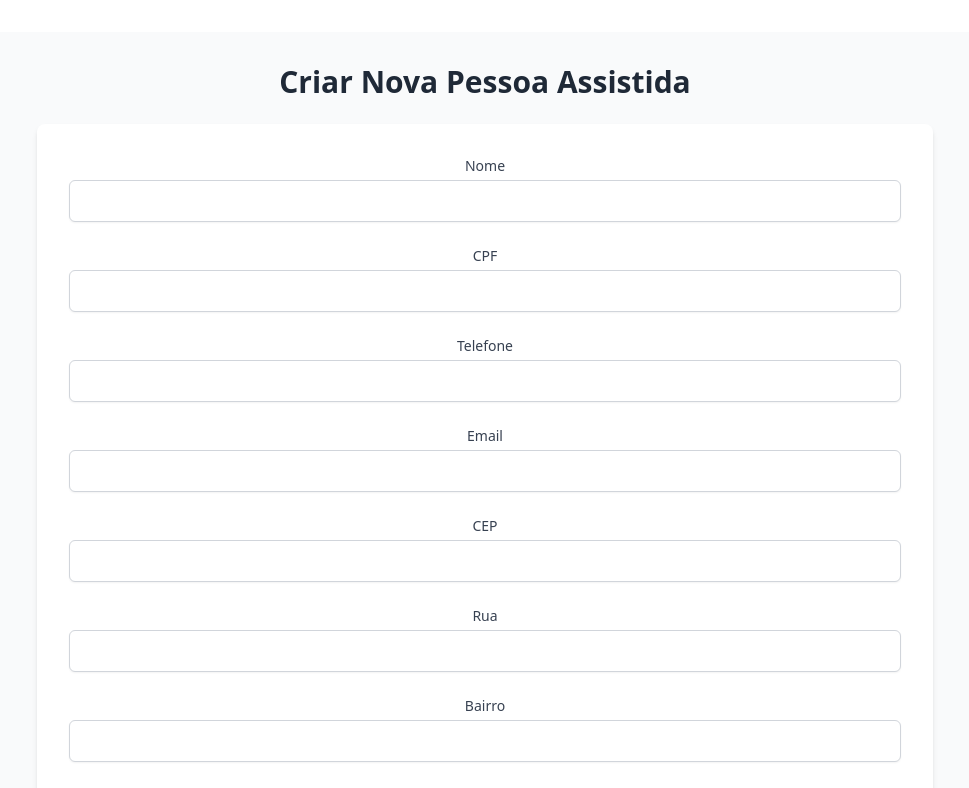
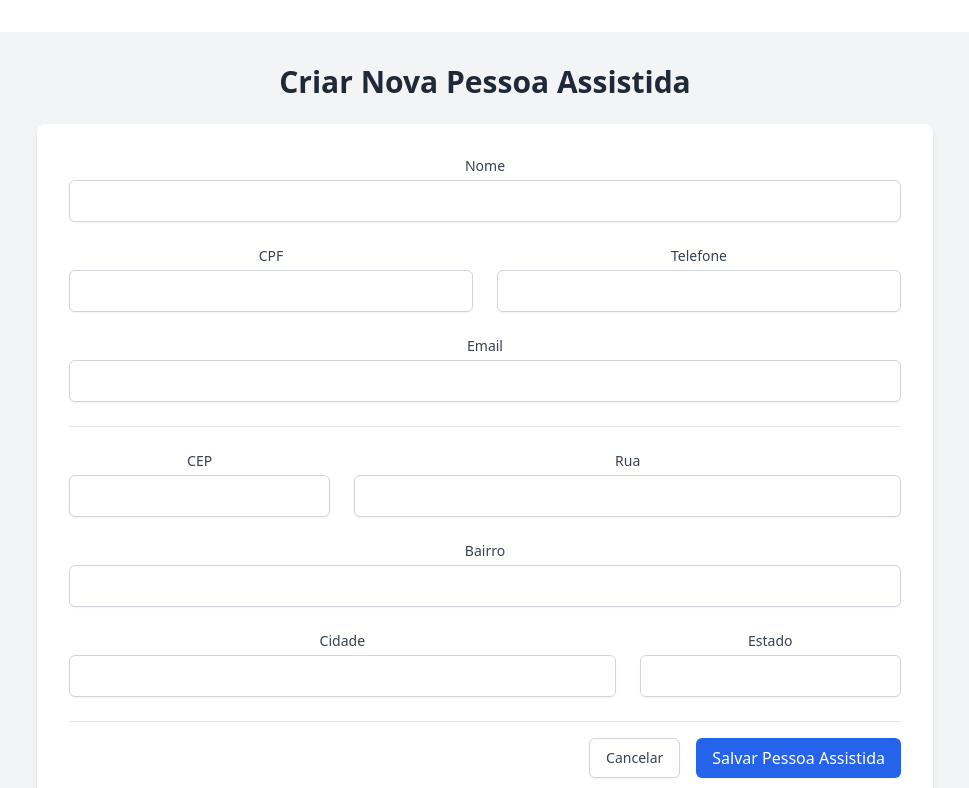
Before and after one commit to Guilherme-jpg-max/Teste-frontend-RT, a React (Vite) app: page /pessoas-assistidas/novo in a window 1280 px wide. Shown: the top 788 px of the page, without its empty margins (155-1124 px from the left). Built offline with nearby package versions, Linux system fonts and the light colour scheme; no server answers; sample sign-in values are in the browser's storage.

Commit message:
feat: refatorar PessoaAssistidaCreatePage para melhorar o layout do formulário e o tratamento de dados

```diff
--- a/src/pages/PessoaAssistidaCreatePage.tsx
+++ b/src/pages/PessoaAssistidaCreatePage.tsx
@@ -23,16 +23,13 @@ export function PessoaAssistidaCreatePage() {
       setIsSubmitting(true);
 
       const payload = {
-        id: 0,
-        dataUltimaAlteracao: new Date().toISOString(),
-        usuarioUltimaAlteracao: "string",
         dataCadastro: new Date().toISOString(),
         usuarioCadastro: "string",
         nome,
-        cpf,
-        telefone,
+        cpf: cpf.replace(/\D/g, ""),
+        telefone: telefone.replace(/\D/g, ""),
         email,
-        cep,
+        cep: cep.replace(/\D/g, ""),
         rua,
         bairro,
         cidade,
@@ -58,15 +55,16 @@ export function PessoaAssistidaCreatePage() {
   };
 
   return (
-    <div className="bg-gray-50 min-h-screen p-4 sm:p-6 md:p-8">
+    <div className="bg-gray-100 min-h-screen p-4 sm:p-6 md:p-8">
       <div className="max-w-4xl mx-auto">
         <h1 className="text-3xl font-bold text-gray-800 mb-6">
           Criar Nova Pessoa Assistida
         </h1>
 
-        <div className="bg-white shadow-md rounded-lg p-6 sm:p-8">
+        <div className="bg-white shadow-md rounded-lg p-8">
           <form onSubmit={handleSubmit} className="space-y-6">
-            <div>
+            <div className="grid grid-cols-1 md:grid-cols-2 gap-6">
+              <div className="md:col-span-2">
                 <label className="block text-sm font-medium text-gray-700">
                   Nome
                 </label>
@@ -104,7 +102,7 @@ export function PessoaAssistidaCreatePage() {
                 />
               </div>
 
-            <div>
+              <div className="md:col-span-2">
                 <label className="block text-sm font-medium text-gray-700">
                   Email
                 </label>
@@ -115,7 +113,11 @@ export function PessoaAssistidaCreatePage() {
                   className="mt-1 block w-full p-2 border border-gray-300 rounded-md shadow-sm focus:ring-blue-500 focus:border-blue-500"
                 />
               </div>
+            </div>
 
+            <div className="border-t border-gray-200"></div>
+
+            <div className="grid grid-cols-1 md:grid-cols-3 gap-6">
               <div>
                 <label className="block text-sm font-medium text-gray-700">
                   CEP
@@ -128,7 +130,7 @@ export function PessoaAssistidaCreatePage() {
                 />
               </div>
 
-            <div>
+              <div className="md:col-span-2">
                 <label className="block text-sm font-medium text-gray-700">
                   Rua
                 </label>
@@ -140,7 +142,7 @@ export function PessoaAssistidaCreatePage() {
                 />
               </div>
 
-            <div>
+              <div className="md:col-span-3">
                 <label className="block text-sm font-medium text-gray-700">
                   Bairro
                 </label>
@@ -152,8 +154,7 @@ export function PessoaAssistidaCreatePage() {
                 />
               </div>
 
-            <div className="grid grid-cols-1 sm:grid-cols-2 gap-6">
-              <div>
+              <div className="md:col-span-2">
                 <label className="block text-sm font-medium text-gray-700">
                   Cidade
                 </label>
@@ -165,6 +166,7 @@ export function PessoaAssistidaCreatePage() {
                   className="mt-1 block w-full p-2 border border-gray-300 rounded-md shadow-sm focus:ring-blue-500 focus:border-blue-500"
                 />
               </div>
+
               <div>
                 <label className="block text-sm font-medium text-gray-700">
                   Estado
@@ -179,7 +181,7 @@ export function PessoaAssistidaCreatePage() {
               </div>
             </div>
 
-            <div className="flex justify-end gap-4 pt-6 border-t border-gray-200 mt-2">
+            <div className="flex justify-end gap-4 pt-4 mt-6 border-t border-gray-200">
               <button
                 type="button"
                 onClick={() => navigate("/chamados")}
```
Lines whose indentation alone changed are shown as unchanged.
